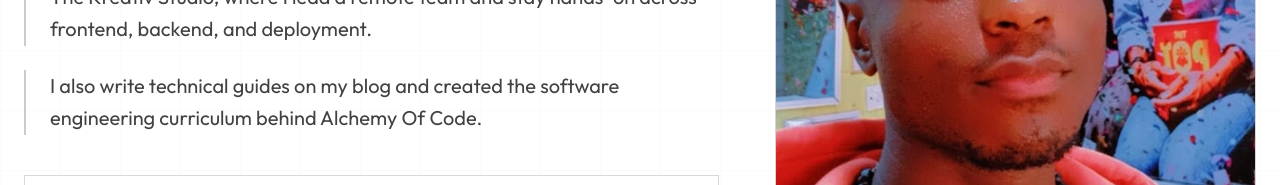
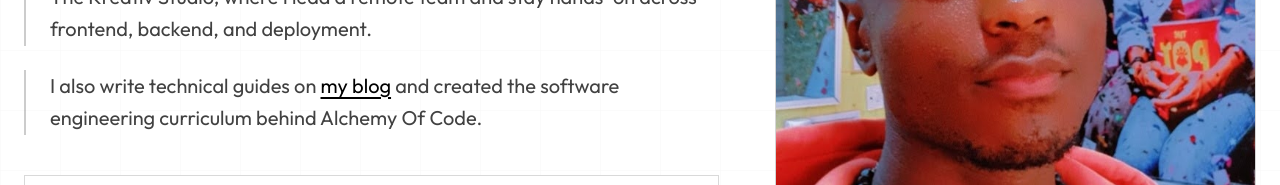
Before and after one commit to dpkreativ/dpkreativ, a Next.js app: page /about in a window 1280 px wide. Shown: the part 430-615 px from the top of the page. Built offline with nearby package versions, Linux system fonts and the light colour scheme; a web font is replaced by a local one.

Commit message:
Link 'his blog' and 'my blog' on About page to https://divineorji.com/blog

```diff
--- a/src/app/about/about-client.tsx
+++ b/src/app/about/about-client.tsx
@@ -22,6 +22,32 @@ import { useGSAP } from "@gsap/react";
 import Link from "next/link";
 import { useMemo, useRef } from "react";
 import SparkleBackground from "@/components/sparkle-background";
+
+const BLOG_PHRASE = "my blog";
+const BLOG_URL = "https://divineorji.com/blog";
+
+function renderParagraphWithBlogLink(paragraph: string) {
+  const index = paragraph.indexOf(BLOG_PHRASE);
+  if (index === -1) {
+    return paragraph;
+  }
+
+  const before = paragraph.slice(0, index);
+  const after = paragraph.slice(index + BLOG_PHRASE.length);
+
+  return (
+    <>
+      {before}
+      <a
+        href={BLOG_URL}
+        className="underline underline-offset-4 text-black transition-opacity hover:opacity-75 dark:text-white"
+      >
+        {BLOG_PHRASE}
+      </a>
+      {after}
+    </>
+  );
+}
 
 export default function About() {
   const container = useRef(null);
@@ -90,7 +116,7 @@ export default function About() {
                 key={paragraph}
                 className="border-l-2 border-black/20 dark:border-white/20 pl-6 leading-relaxed"
               >
-                {paragraph}
+                {renderParagraphWithBlogLink(paragraph)}
               </p>
             ))}
           </div>
--- a/src/components/speaker-bio.tsx
+++ b/src/components/speaker-bio.tsx
@@ -1,9 +1,9 @@
 "use client";
 
-import Link from "next/link";
 import { useState } from "react";
 
 const BLOG_PHRASE = "his blog";
+const BLOG_URL = "https://divineorji.com/blog";
 
 function renderBioWithBlogLink(bio: string) {
   const index = bio.indexOf(BLOG_PHRASE);
@@ -17,12 +17,12 @@ function renderBioWithBlogLink(bio: string) {
   return (
     <>
       {before}
-      <Link
-        href="/blog"
+      <a
+        href={BLOG_URL}
         className="underline underline-offset-4 text-black transition-opacity hover:opacity-75 dark:text-white"
       >
         {BLOG_PHRASE}
-      </Link>
+      </a>
       {after}
     </>
   );
```
Also changed, not shown: 1 other file (tests, documents, lock files or other folders).
